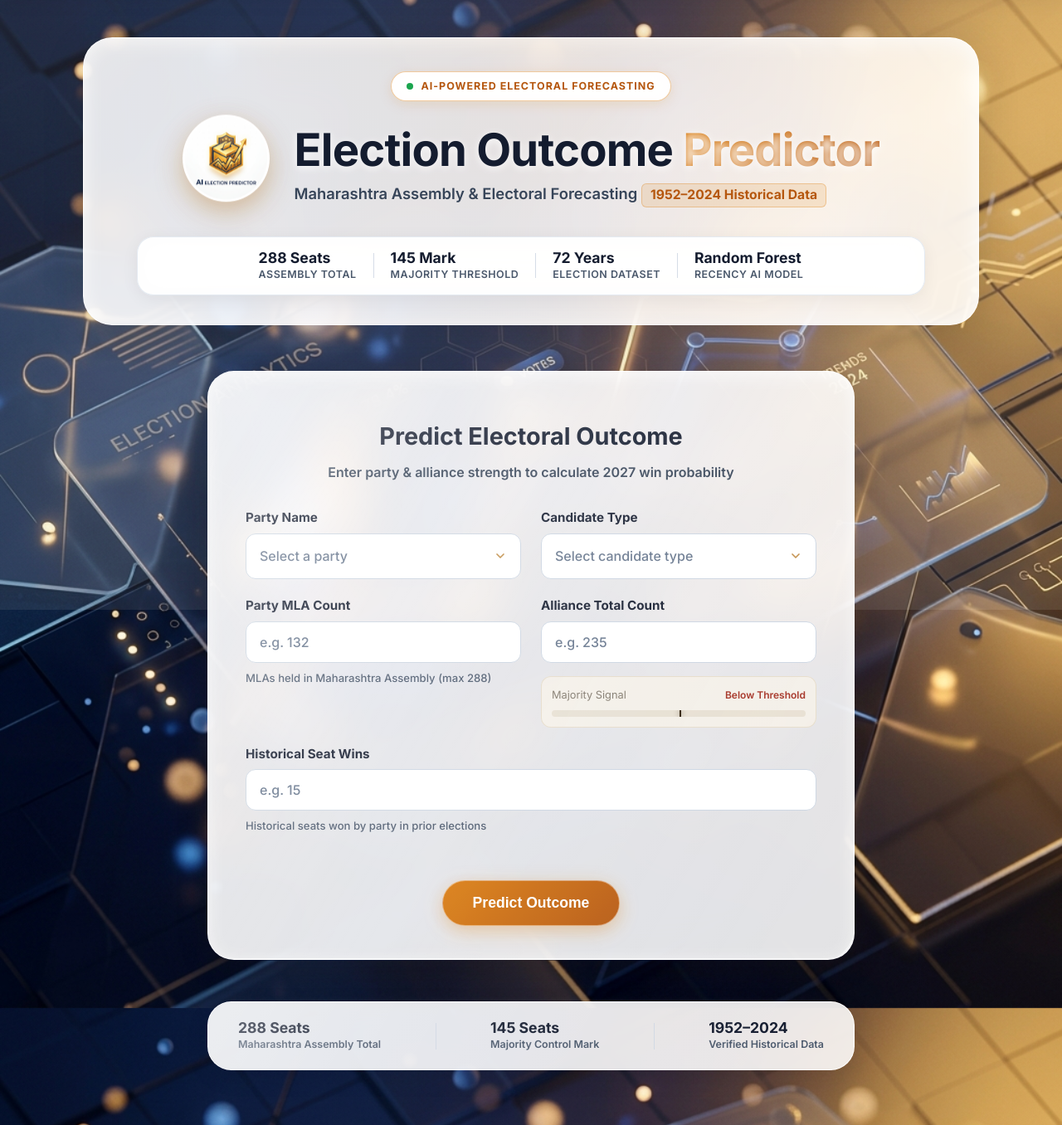
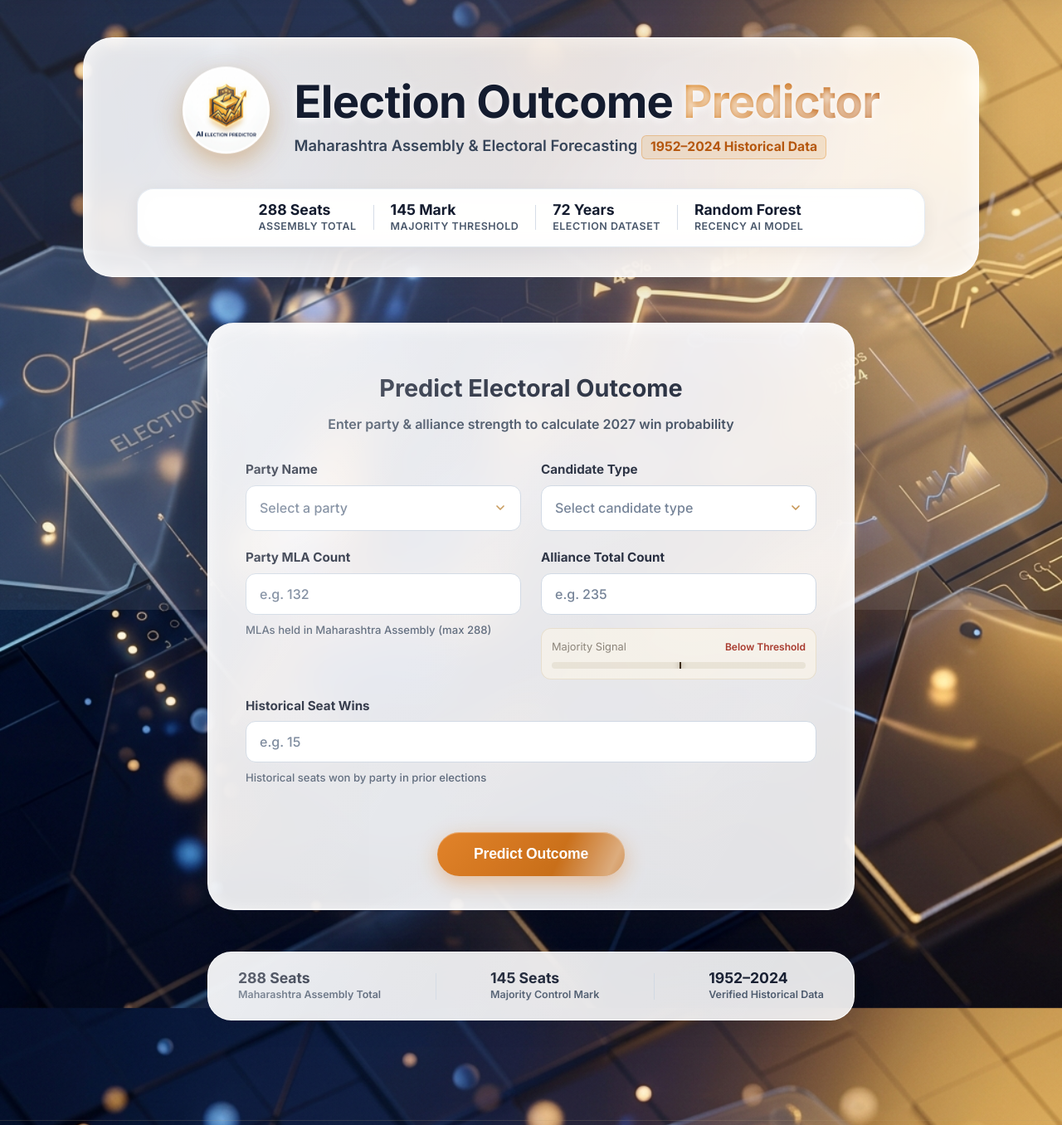
Before and after one commit to rohitjadhav005/Election-Outcome-Prediction-Model, a FastAPI app: page / in a window 1280 px wide. Shown: the part 65-1421 px from the top of the page at 83% size. Run offline with FastAPI, Linux system fonts and the light colour scheme.

Commit message:
feat: add React glossy sheen button animation and remove hero badge

```diff
--- a/static/css/style.css
+++ b/static/css/style.css
@@ -303,50 +303,7 @@ body::before {
     z-index: 0;
 }
 
-.hero-badge {
-    position: relative;
-    z-index: 1;
-    display: inline-flex;
-    align-items: center;
-    gap: 9px;
-    background: rgba(255, 255, 255, 0.95);
-    backdrop-filter: blur(12px);
-    -webkit-backdrop-filter: blur(12px);
-    border: 1px solid rgba(217, 119, 6, 0.4);
-    padding: 7px 18px;
-    border-radius: 30px;
-    font-size: 0.78rem;
-    font-weight: 800;
-    color: #b45309;
-    letter-spacing: 1px;
-    text-transform: uppercase;
-    margin-bottom: 22px;
-    box-shadow: 0 4px 15px rgba(217, 119, 6, 0.15);
-}
-
-.badge-pulse {
-    width: 8px;
-    height: 8px;
-    background-color: #16a34a;
-    border-radius: 50%;
-    box-shadow: 0 0 0 0 rgba(22, 163, 74, 0.7);
-    animation: pulseDot 1.8s infinite;
-}
-
-@keyframes pulseDot {
-    0% {
-        transform: scale(0.95);
-        box-shadow: 0 0 0 0 rgba(22, 163, 74, 0.7);
-    }
-    70% {
-        transform: scale(1);
-        box-shadow: 0 0 0 8px rgba(22, 163, 74, 0);
-    }
-    100% {
-        transform: scale(0.95);
-        box-shadow: 0 0 0 0 rgba(22, 163, 74, 0);
-    }
-}
+
 
 .hero-content {
     position: relative;
@@ -994,15 +951,17 @@ body::before {
 }
 
 /* ===================================
-   BUTTONS
+   BUTTONS (React Glossy Sheen Animation)
    =================================== */
 
 .submit-btn {
-    background: linear-gradient(135deg, #d97706 0%, #b45309 100%);
+    position: relative;
+    overflow: hidden;
+    background: linear-gradient(135deg, #e07a1b 0%, #b85a00 100%);
     color: #ffffff !important;
-    border: 1px solid rgba(255, 255, 255, 0.4);
-    padding: 16px 36px;
-    border-radius: 30px;
+    border: none;
+    padding: 16px 44px;
+    border-radius: 50px;
     font-size: 1.1rem;
     font-weight: 700;
     cursor: pointer;
@@ -1010,34 +969,52 @@ body::before {
     align-items: center;
     justify-content: center;
     gap: 10px;
-    transition: all 0.3s ease;
-    box-shadow: 0 6px 22px rgba(217, 119, 6, 0.35);
-    position: relative;
-    overflow: hidden;
-}
-
-.submit-btn::before {
+    letter-spacing: -0.01em;
+    box-shadow:
+        0 8px 25px rgba(224, 122, 27, 0.4),
+        inset 0 1px 1px rgba(255, 255, 255, 0.4);
+    transition: all 0.3s cubic-bezier(0.16, 1, 0.3, 1);
+    z-index: 1;
+}
+
+/* React Glossy Glass Sheen Swipe Beam */
+.submit-btn::after {
     content: '';
     position: absolute;
-    top: -2px; left: -2px; right: -2px; bottom: -2px;
-    border-radius: 32px;
-    background: linear-gradient(45deg, transparent, rgba(255, 255, 255, 0.3), transparent);
-    z-index: -1;
-    animation: borderGlow 3s linear infinite;
-}
-
-@keyframes borderGlow {
-    0%   { transform: rotate(0deg); }
-    100% { transform: rotate(360deg); }
+    top: -50%;
+    left: -80%;
+    width: 60%;
+    height: 200%;
+    background: linear-gradient(
+        90deg,
+        rgba(255, 255, 255, 0) 0%,
+        rgba(255, 255, 255, 0.45) 50%,
+        rgba(255, 255, 255, 0) 100%
+    );
+    transform: skewX(-25deg);
+    animation: reactButtonShine 3s infinite cubic-bezier(0.4, 0, 0.2, 1);
+    pointer-events: none;
+    z-index: 2;
+}
+
+@keyframes reactButtonShine {
+    0% {
+        left: -80%;
+    }
+    45%, 100% {
+        left: 130%;
+    }
 }
 
 .submit-btn:hover {
-    transform: translateY(-2px) scale(1.02);
-    box-shadow: 0 10px 30px rgba(217, 119, 6, 0.48);
+    transform: translateY(-3px) scale(1.02);
+    box-shadow:
+        0 12px 32px rgba(224, 122, 27, 0.52),
+        inset 0 1px 1px rgba(255, 255, 255, 0.6);
 }
 
 .submit-btn:active {
-    transform: translateY(0) scale(0.98);
+    transform: translateY(-1px) scale(0.99);
 }
 
 .submit-btn:disabled {
--- a/templates/index.html
+++ b/templates/index.html
@@ -9,11 +9,6 @@
     <!-- Hero Banner Card -->
     <header class="hero-section">
         <div class="hero-card glass-panel">
-            <div class="hero-badge">
-                <span class="badge-pulse"></span>
-                <span class="badge-text">AI-POWERED ELECTORAL FORECASTING</span>
-            </div>
-
             <div class="hero-content">
                 <div class="hero-logo-wrapper">
                     <img src="{{ url_for('static', path='images/logo.png') }}" alt="Election Predictor Logo" class="hero-logo-img">
```
Also changed, not shown: other parts of static/css/style.css (+30 -9 lines).
